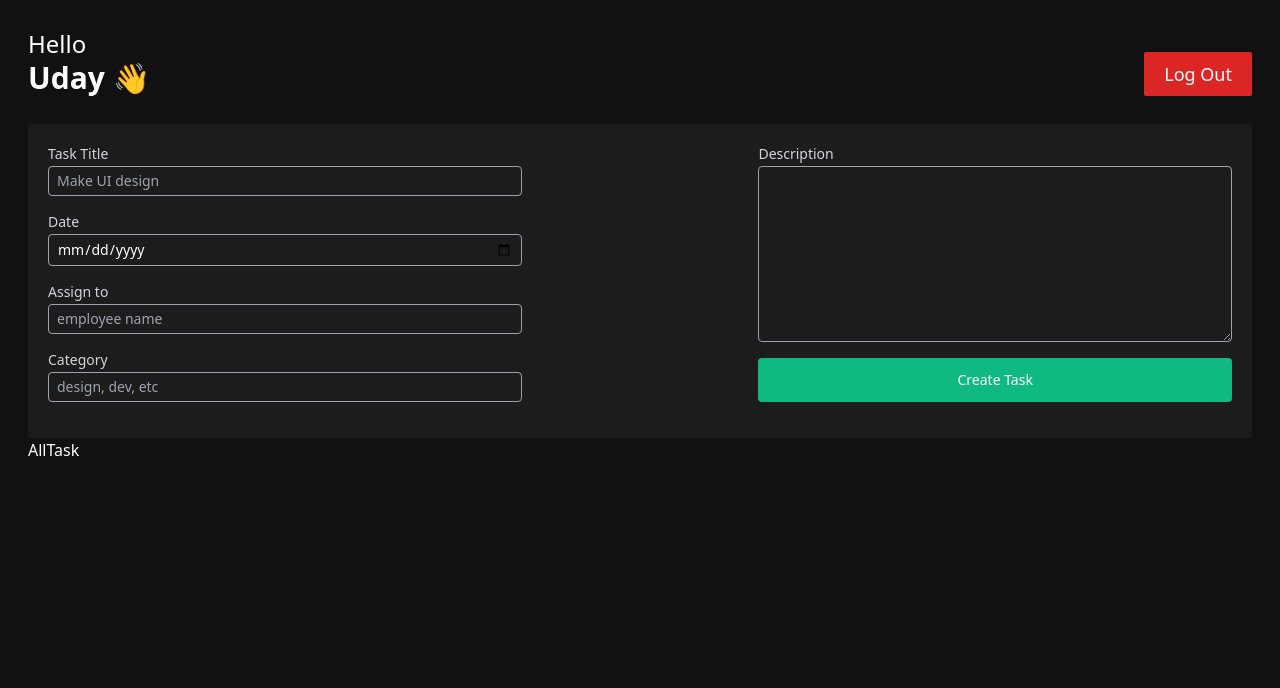
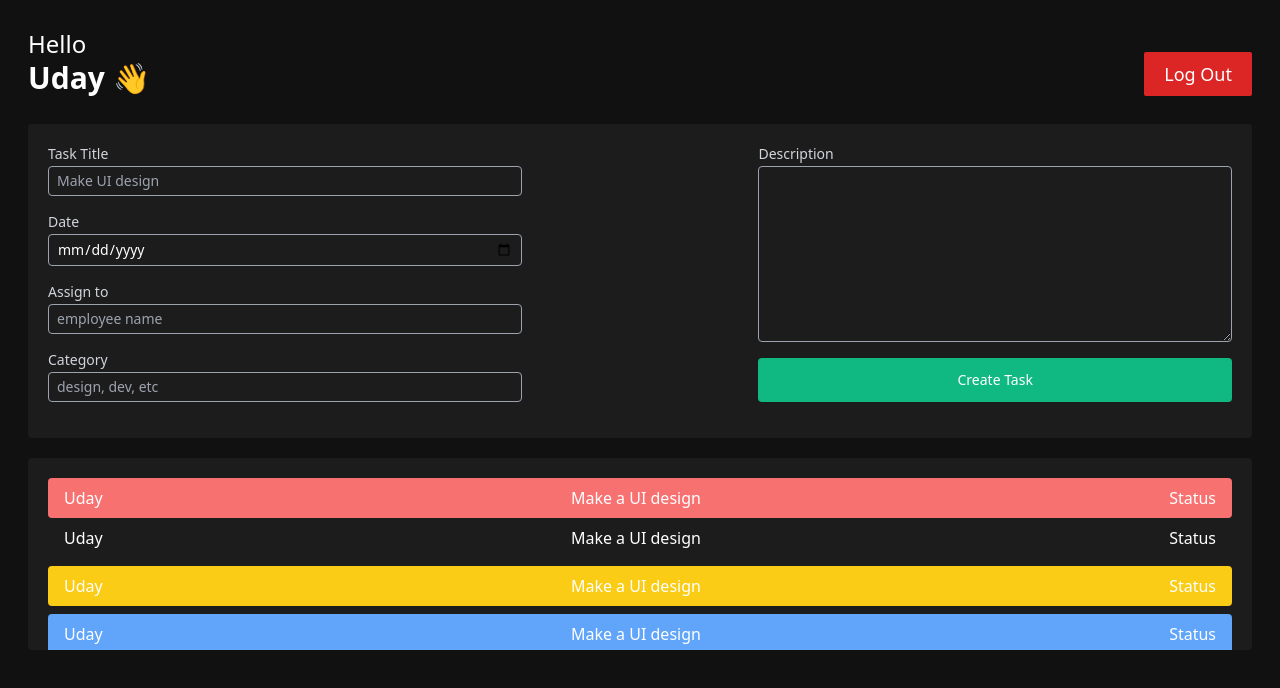
Before and after one commit to UdayChaudhary1/Employee-management-system, a React (Vite) app: page / in a window 1280 px wide. Shown: the top 688 px of the page. Built offline with nearby package versions, Linux system fonts and the light colour scheme.

Commit message:
Create static task
Static task are created. Later they will become
dynamic.

```diff
--- a/src/components/other/AllTask.jsx
+++ b/src/components/other/AllTask.jsx
@@ -1,6 +1,32 @@
 const AllTask = () => {
   return (
-    <div>AllTask</div>
-  )
+    <div className="bg-[#1c1c1c] p-5 rounded mt-5 h-48 overflow-auto">
+      <div className="bg-red-400 py-2 px-4 flex justify-between rounded">
+        <h2>Uday</h2>
+        <h3>Make a UI design</h3>
+        <h3>Status</h3>
+      </div>
+      <div className="bg-green-40 mb-2 py-2 px-4 flex justify-between rounded">
+        <h2>Uday</h2>
+        <h3>Make a UI design</h3>
+        <h3>Status</h3>
+      </div>
+      <div className="bg-yellow-400 mb-2 py-2 px-4 flex justify-between rounded">
+        <h2>Uday</h2>
+        <h3>Make a UI design</h3>
+        <h3>Status</h3>
+      </div>
+      <div className="bg-blue-400 mb-2 py-2 px-4 flex justify-between rounded">
+        <h2>Uday</h2>
+        <h3>Make a UI design</h3>
+        <h3>Status</h3>
+      </div>
+      <div className="bg-purple-400 mb-2 py-2 px-4 flex justify-between rounded">
+        <h2>Uday</h2>
+        <h3>Make a UI design</h3>
+        <h3>Status</h3>
+      </div>
+    </div>
+  );
 }
 export default AllTask
```
